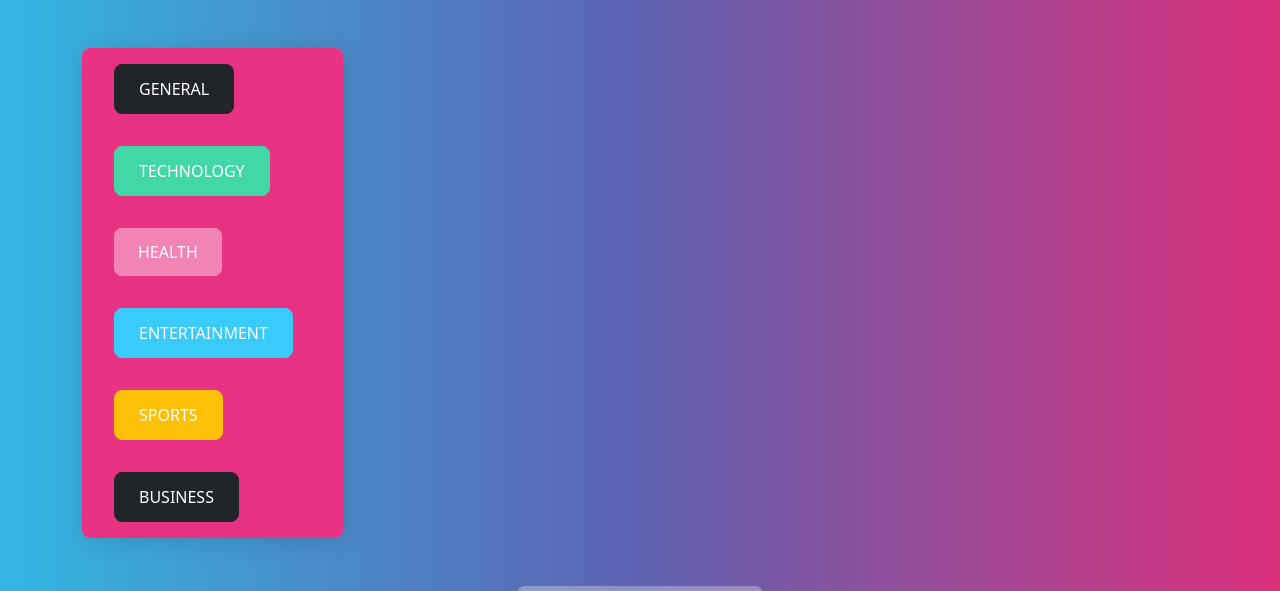
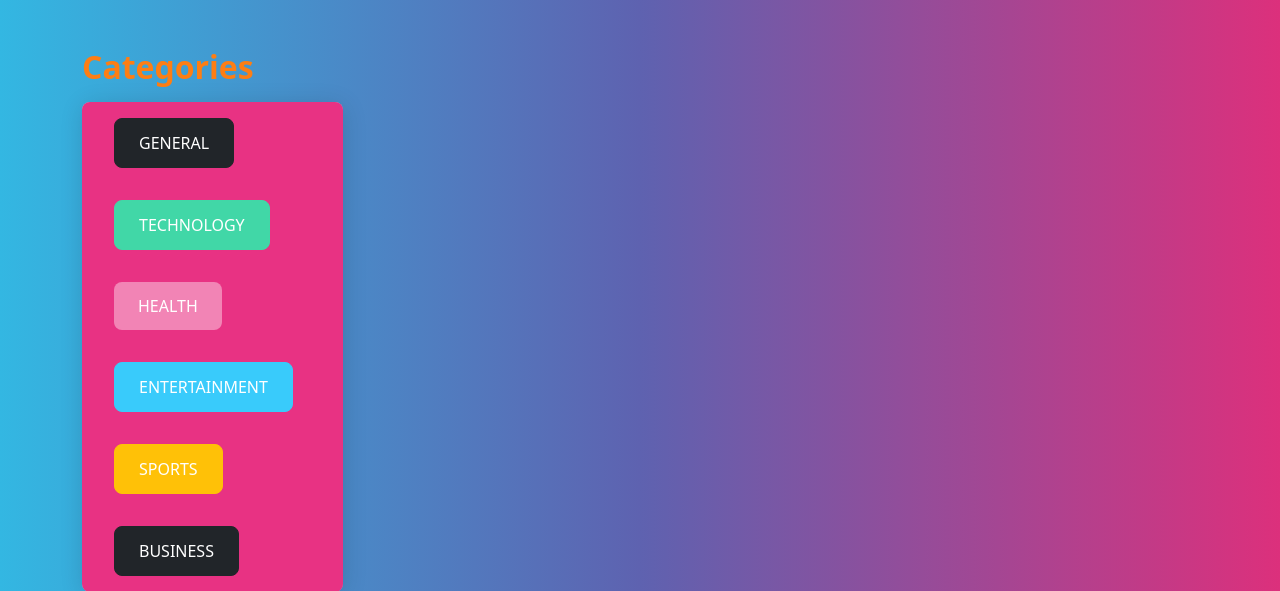
Before and after one commit to PLPAfrica/Feb-2024-PythonHack2, a Django app: page / in a window 1280 px wide. Shown: the part 166-757 px from the top of the page. Run offline with Django 5.2, Linux system fonts and the light colour scheme; data that the repository does not hold is empty; some libraries are stand-ins or nearby versions.

Commit message:
home-styling

```diff
--- a/src/api/templates/home.html
+++ b/src/api/templates/home.html
@@ -44,6 +44,7 @@
     <div class="container mt-4">
         <div class="row">
             <div class="col-md-3">
+                <h2 class="text-danger">Categories</h2>
                 <ul class="list-group">
                     <li class="list-group-item active" aria-current="true">
                         <a class="btn btn-dark " href="{% url 'home' %}?category=general">GENERAL</a>
```
